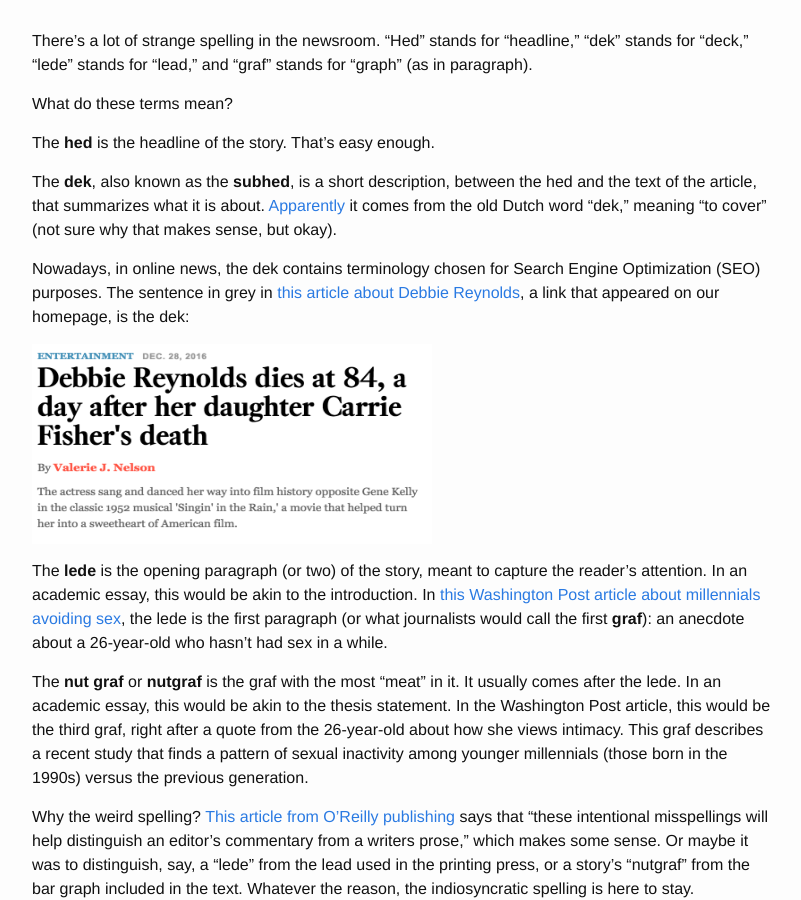
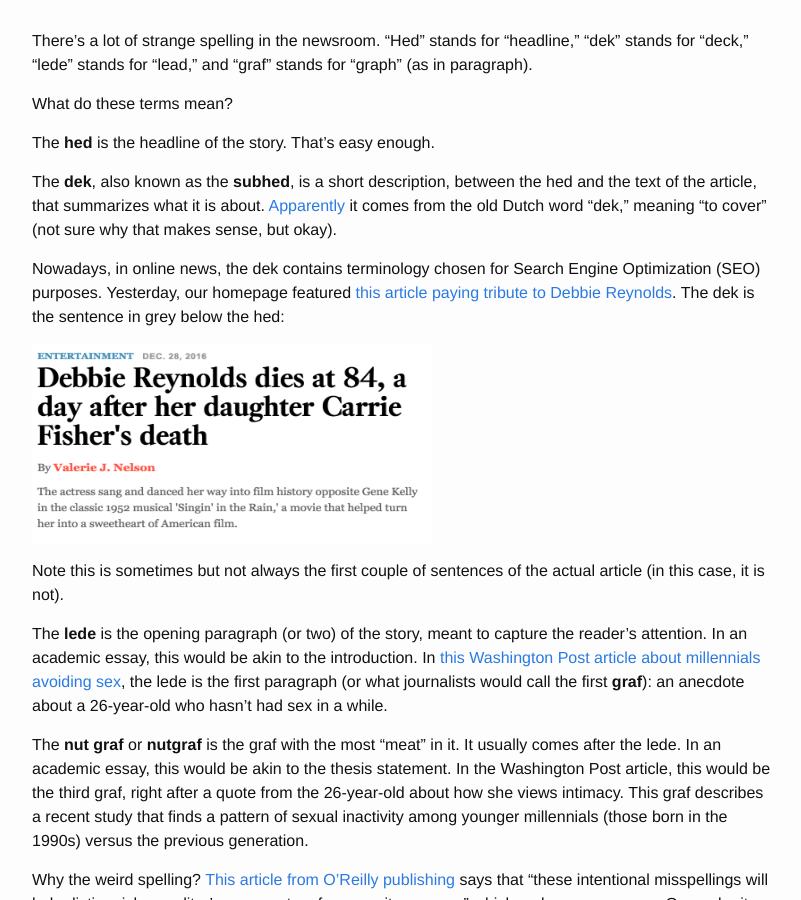
Before and after one commit to underthecurve/underthecurve.github.io, a Jekyll site: the page built from _posts/2016-12-29-hed-dek-led-graf.markdown, in a window 1280 px wide and 900 px high, scrolled down 261 px. Shown: the whole window, without its empty margins (238-1039 px from the left). Built offline with Jekyll 4.4.1, drawn with Linux system fonts in a browser that asks for light colours; comment, search, counter and statistics services are not loaded.

Commit message:
journalistic jargon modify

```diff
--- a/_posts/2016-12-29-hed-dek-led-graf.markdown
+++ b/_posts/2016-12-29-hed-dek-led-graf.markdown
@@ -13,9 +13,11 @@ The **hed** is the headline of the story. That's easy enough.
 
 The **dek**, also known as the **subhed**, is a short description, between the hed and the text of the article, that summarizes what it is about. [Apparently](https://www.quora.com/In-Journalism-where-did-the-term-dek-come-from) it comes from the old Dutch word "dek," meaning "to cover" (not sure why that makes sense, but okay).
 
-Nowadays, in online news, the dek contains terminology chosen for Search Engine Optimization (SEO) purposes. The sentence in grey in [this article about Debbie Reynolds](http://www.latimes.com/entertainment/la-me-debbie-reynolds-20161228-story.html), a link that appeared on our homepage, is the dek:
+Nowadays, in online news, the dek contains terminology chosen for Search Engine Optimization (SEO) purposes. Yesterday, our homepage featured [this article paying tribute to Debbie Reynolds](http://www.latimes.com/entertainment/la-me-debbie-reynolds-20161228-story.html). The dek is the sentence in grey below the hed:
 
 <img src = "/images/debbiereynolds.png" width="400" height="200"/>
+
+Note this is sometimes but not always the first couple of sentences of the actual article (in this case, it is not).
 
 The **lede** is the opening paragraph (or two) of the story, meant to capture the reader's attention. In an academic essay, this would be akin to the introduction. In [this Washington Post article about millennials avoiding sex](https://www.washingtonpost.com/local/social-issues/there-isnt-really-anything-magical-about-it-why-more-millennials-are-putting-off-sex/2016/08/02/e7b73d6e-37f4-11e6-8f7c-d4c723a2becb_story.html?utm_term=.a77176425a7a), the lede is the first paragraph (or what journalists would call the first **graf**): an anecdote about a 26-year-old who hasn't had sex in a while.
 
```
